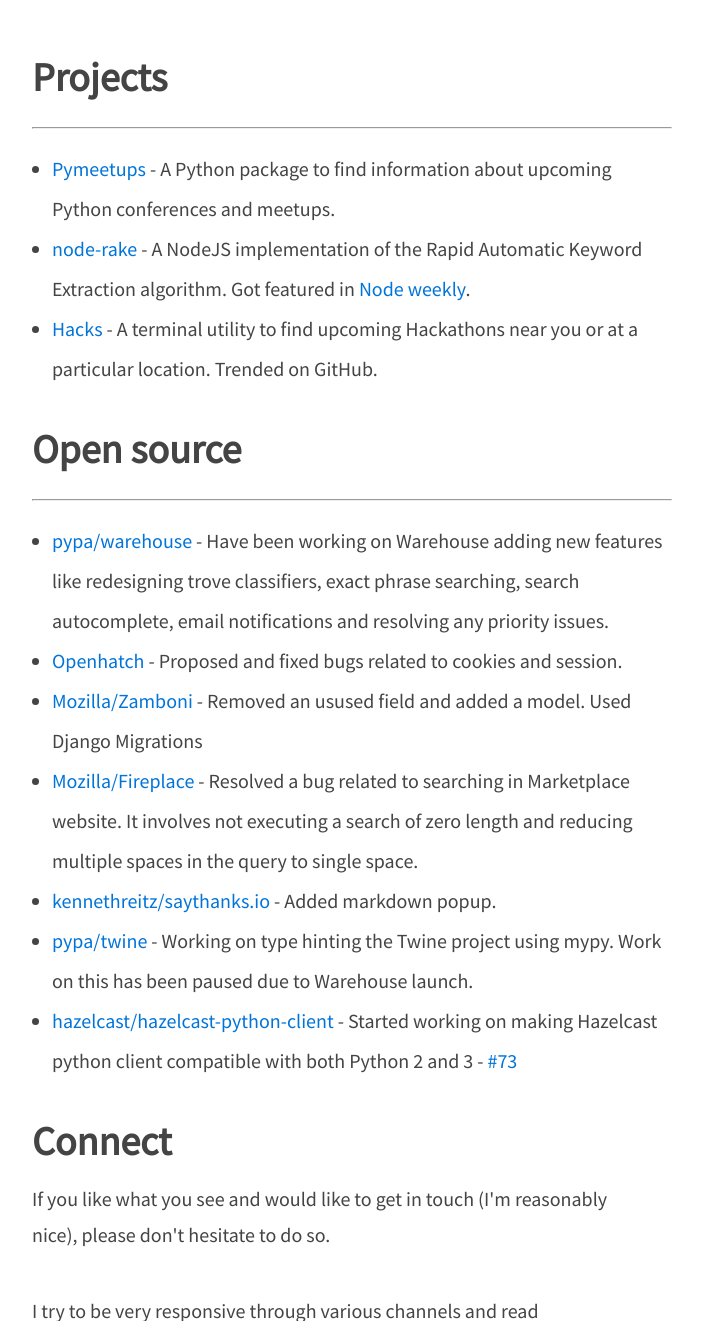
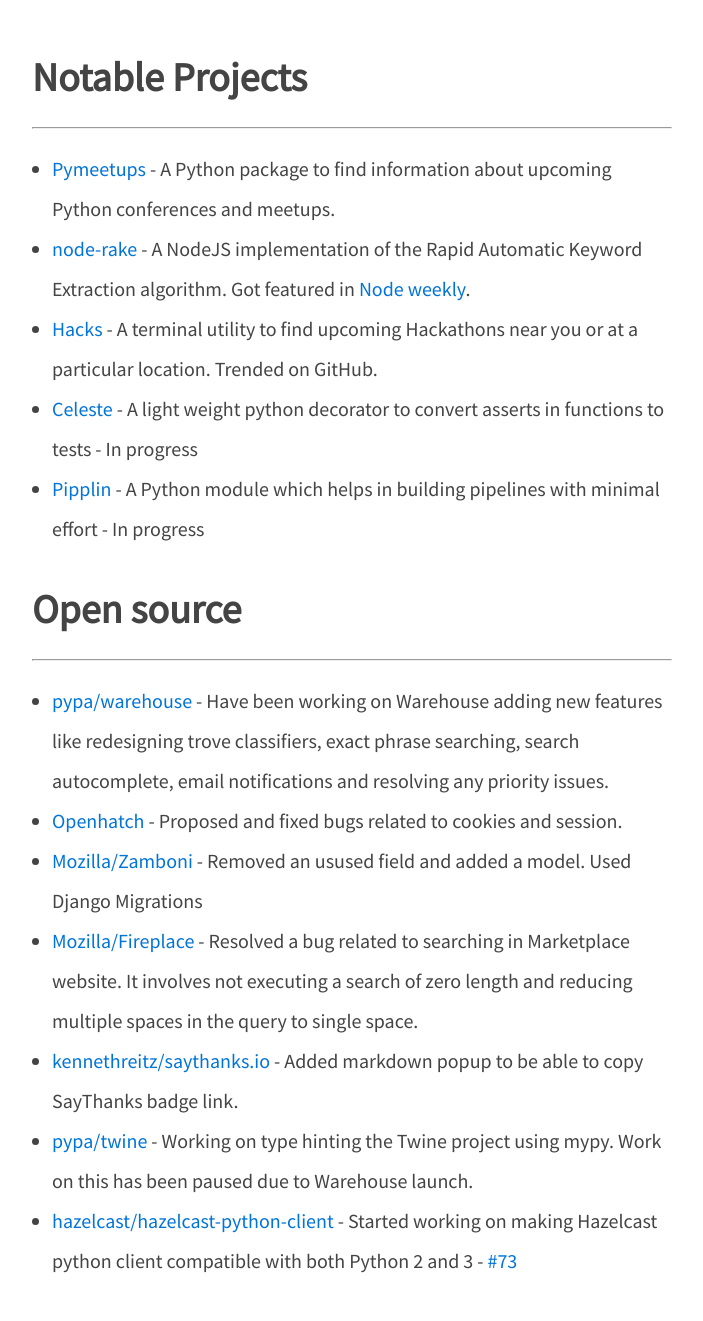
Before and after one commit to waseem18/mygithubpage, a plain HTML site: page index.html in a window 1280 px wide. Shown: the part 428-1749 px from the top of the page, without its empty margins (308-1011 px from the left). Drawn offline with Linux system fonts and the light colour scheme.

Commit message:
Update index.html

```diff
--- a/index.html
+++ b/index.html
@@ -25,12 +25,14 @@
     </section>
 
     <div class="grid">
-        <h1>Projects</h1>
+        <h1>Notable Projects</h1>
         <hr/>
         <ul style="margin-left: -20px">
             <li><a href="https://github.com/waseem18/pymeetups" target="_blank">Pymeetups</a> - A Python package to find information about upcoming Python conferences and meetups.</li>
             <li><a href="https://github.com/waseem18/node-rake" target="_blank">node-rake</a> - A NodeJS implementation of the Rapid Automatic Keyword Extraction algorithm. Got featured in <a href="https://nodeweekly.com/issues/170">Node weekly</a>.</li>
             <li><a href="https://github.com/waseem18/Hacks" target="_blank">Hacks</a> - A terminal utility to find upcoming Hackathons near you or at a particular location. Trended on GitHub.</li>
+            <li><a href="#">Celeste</a> - A light weight python decorator to convert asserts in functions to tests - In progress </li>
+            <li><a href="#">Pipplin</a> - A Python module which helps in building pipelines with minimal effort - In progress</li>
         </ul>
         <h1>Open source</h1>
         <hr/>
@@ -39,7 +41,7 @@
             <li><a href="https://github.com/openhatch/oh-mainline/pulls?utf8=%E2%9C%93&q=is%3Apr%20is%3Aclosed%20waseem18" target="_blank">Openhatch</a> - Proposed and fixed bugs related to cookies and session.</li>
             <li><a href="https://github.com/mozilla/zamboni/commit/002045d38961e8407dbf9f9868849b893ca3d287" target="_blank">Mozilla/Zamboni</a> - Removed an usused field and added a model. Used Django Migrations</li>
             <li><a href="https://github.com/mozilla/fireplace/pull/1618" target="_blank">Mozilla/Fireplace</a> - Resolved a bug related to searching in Marketplace website. It involves not executing a search of zero length and reducing multiple spaces in the query to single space.</li>
-            <li><a href="https://github.com/kennethreitz/saythanks.io/pulls?q=is%3Apr+author%3Awaseem18+is%3Aclosed">kennethreitz/saythanks.io</a> - Added markdown popup.</li>
+            <li><a href="https://github.com/kennethreitz/saythanks.io/pulls?q=is%3Apr+author%3Awaseem18+is%3Aclosed">kennethreitz/saythanks.io</a> - Added markdown popup to be able to copy SayThanks badge link.</li>
             <li><a href="https://github.com/pypa/twine/pull/344">pypa/twine</a> - Working on type hinting the Twine project using mypy. Work on this has been paused due to Warehouse launch. </li>
             <li><a href="https://github.com/hazelcast/hazelcast-remote-controller/pull/12">hazelcast/hazelcast-python-client</a> - Started working on making Hazelcast python client compatible with both Python 2 and 3 - <a href="https://github.com/hazelcast/hazelcast-python-client/issues/73">#73</a></li>
 
```
